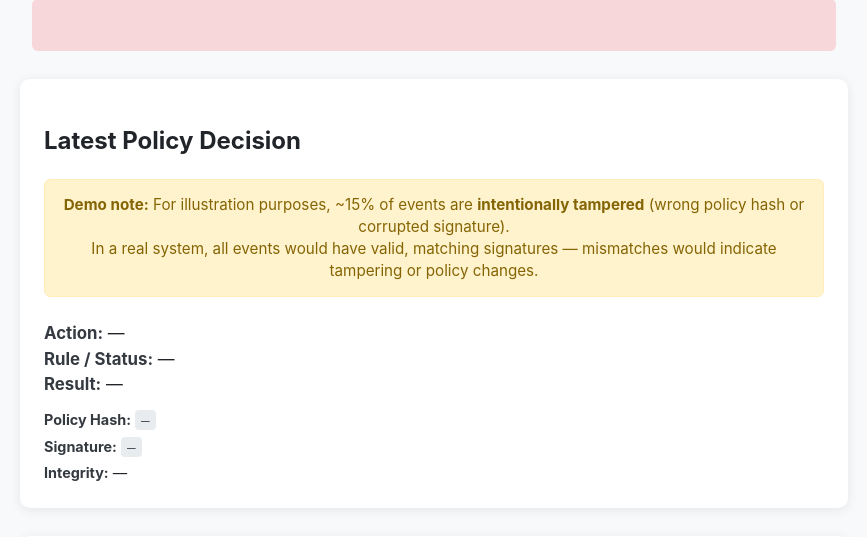
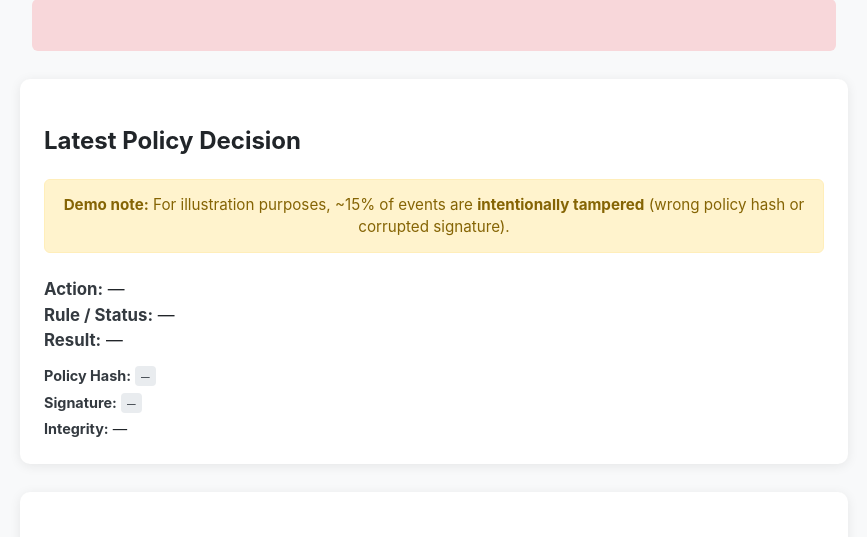
Before and after one commit to babyblueviper1/ai-governance-architecture, a Flask app: page / in a window 1280 px wide. Shown: the part 754-1291 px from the top of the page, without its empty margins (206-1073 px from the left). Run offline with Flask 3, Linux system fonts and the light colour scheme; data that the repository does not hold is empty.

Commit message:
. nodes eternal

```diff
--- a/drvl-demo/templates/index.html
+++ b/drvl-demo/templates/index.html
@@ -355,8 +355,6 @@
                 font-size: 0.95rem; color: #856404; text-align: center; line-height: 1.45;">
         <strong>Demo note:</strong> For illustration purposes, ~15% of events are
         <strong>intentionally tampered</strong> (wrong policy hash or corrupted signature).<br>
-        In a real system, all events would have valid, matching signatures —
-        mismatches would indicate tampering or policy changes.
     </div>
 
     <div id="decision">
```
